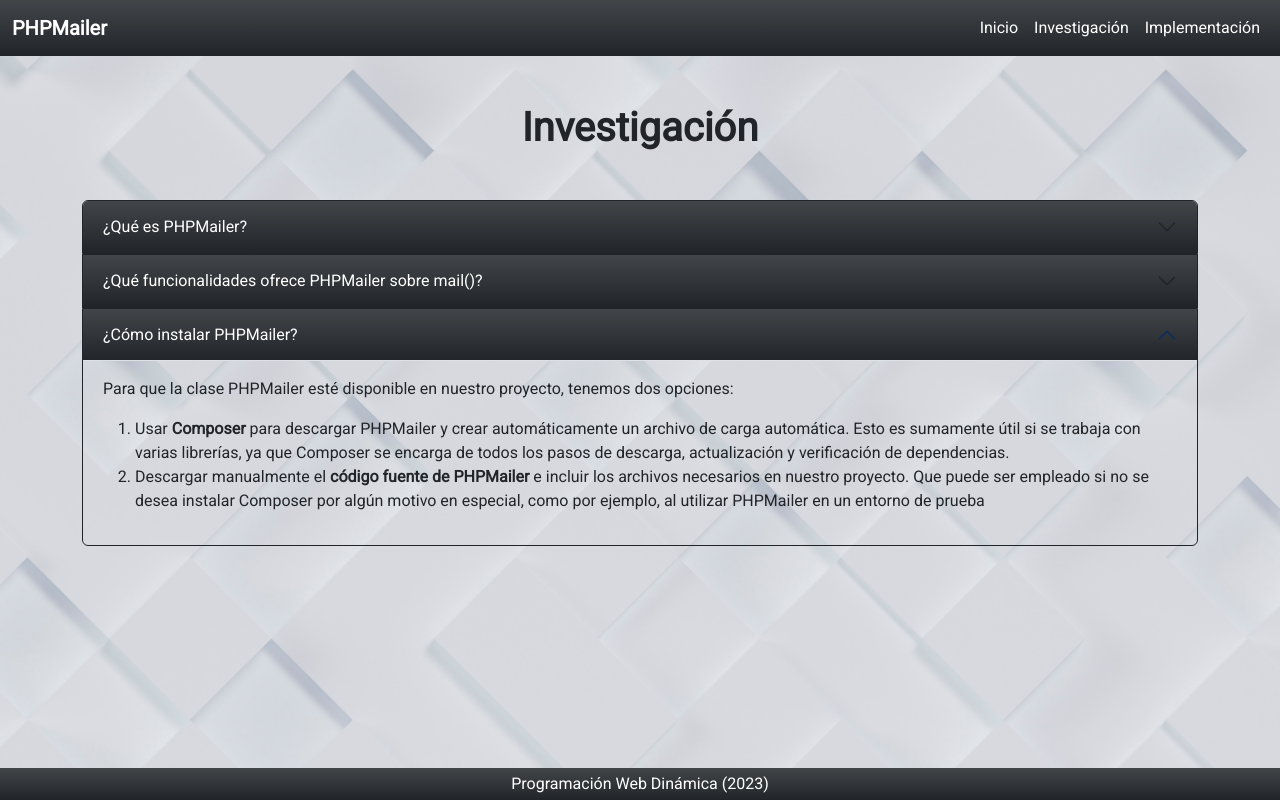
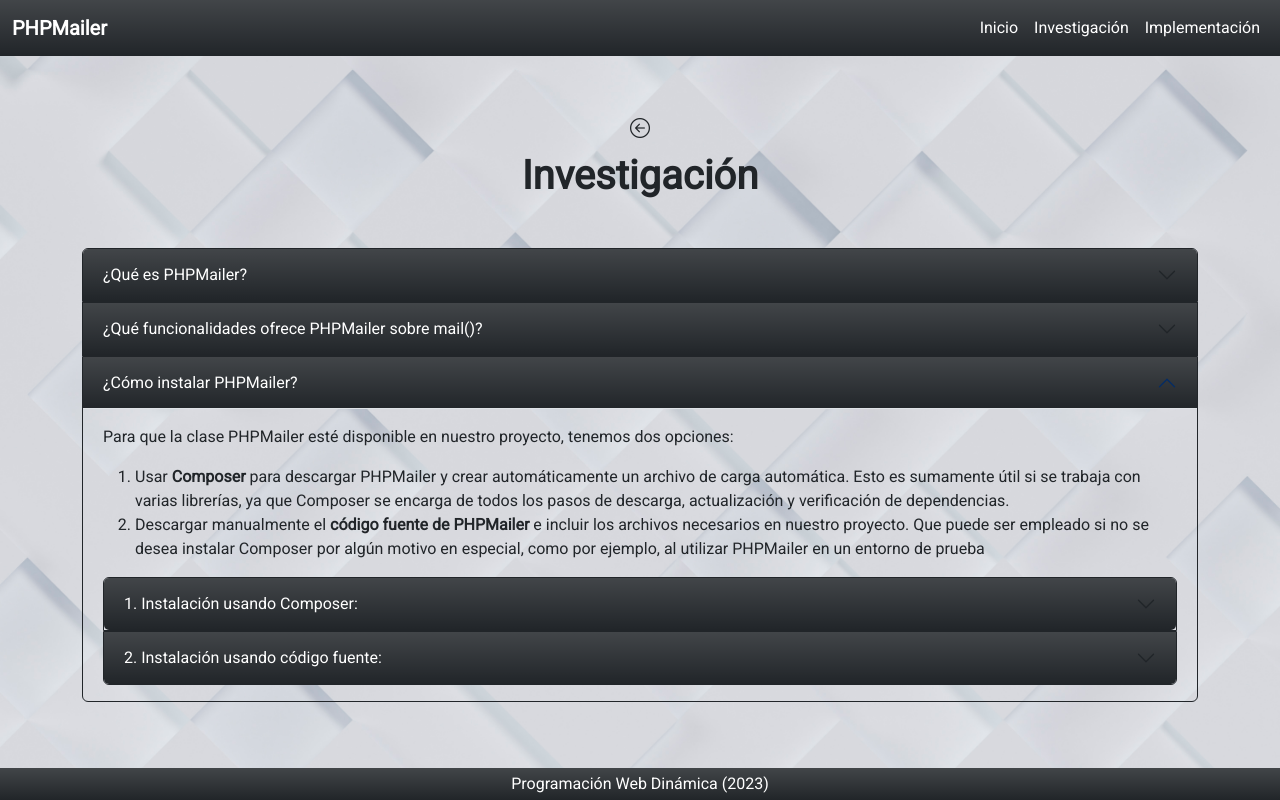
Before and after one commit to ELHACHESALTA/PWD-PHPMailer, a PHP site: page /vista/paginas/investigacion.php in a window 1280 px wide, after a click on "¿Cómo instalar PHPMailer?". Run offline with PHP 8.4, Linux system fonts and the light colour scheme; some libraries are stand-ins or nearby versions.

Commit message:
Correcciones menores e inicio de incorporación de botón volver atrás

```diff
--- a/control/ControlImplementacionAdjunto.php
+++ b/control/ControlImplementacionAdjunto.php
@@ -35,9 +35,9 @@
             //$mail->AltBody = 'This is the body in plain text for non-HTML mail clients';
 
             if($mail->send()){
-                $respuesta .= " <br> El mensaje se ha enviado con exito!";
+                $respuesta .= "<br><br>El mensaje se ha enviado con exito!";
             } else {
-                $respuesta .= " <br> El mensaje no se ha podido enviar. El error es: {$mail->ErrorInfo}";
+                $respuesta .= "<br><br>El mensaje no se ha podido enviar. El error es: {$mail->ErrorInfo}";
             }
             return $respuesta;
         }
--- a/vista/estructura/encabezado.php
+++ b/vista/estructura/encabezado.php
@@ -5,6 +5,7 @@
         <meta name="viewport" content="width=device-width, initial-scale=1.0">
         <title><?php echo $tituloPagina ?></title>
         <link rel="stylesheet" href="../css/bootstrap.min.css">
+        <link rel="stylesheet" href="https://cdn.jsdelivr.net/npm/bootstrap-icons@1.11.1/font/bootstrap-icons.css">
         <link rel="stylesheet" href="../css/style.css">
         <link rel="icon" type="image/jpg" href="../img/favicon.jpg"/>
     </head>
--- a/vista/paginas/implementacionAdjunto.php
+++ b/vista/paginas/implementacionAdjunto.php
@@ -3,6 +3,8 @@
     include_once("../estructura/encabezado.php");
 ?>
 
+<div class="d-flex justify-content-center">
+    <div class="w-50">
         <h1 class="mb-5 fw-bold">Envío con archivo adjunto</h1>
         <form action="../accion/accionImplementacionAdjunto.php" method="post" enctype="multipart/form-data" class="needs-validation p-5 border border-dark" novalidate>
             <div class="form-group">
@@ -49,6 +51,8 @@
             <input type="submit" class="btn btn-dark">
         </form>
         <script src="../js/function.js"></script>
+    </div>
+</div>
 
 <?php
     include_once("../estructura/pie.php");
--- a/vista/paginas/implementacionBD.php
+++ b/vista/paginas/implementacionBD.php
@@ -3,7 +3,11 @@
     include_once("../estructura/encabezado.php");
 ?>
 
-<h1 class="mb-5 fw-bold">Envío con base de datos</h1>
+<div class="d-flex justify-content-center">
+    <div class="w-50">
+        <h1 class="mb-5 fw-bold">Envío con base de datos</h1>
+    </div>
+</div>
 
 <?php
     include_once("../estructura/pie.php");
--- a/vista/paginas/implementacionBasica.php
+++ b/vista/paginas/implementacionBasica.php
@@ -3,6 +3,8 @@
     include_once("../estructura/encabezado.php");
 ?>
 
+<div class="d-flex justify-content-center">
+    <div class="w-50">
         <h1 class="mb-5 fw-bold">Envío de correo estándar</h1>
         <form action="../accion/accionImplementacionBasica.php" method="post" class="needs-validation p-5 border border-dark" novalidate>
             <div class="form-group">
@@ -39,6 +41,8 @@
             <input type="submit" class="btn btn-dark">
         </form>
         <script src="../js/function.js"></script>
+    </div>
+</div>
 
 <?php
     include_once("../estructura/pie.php");
--- a/vista/paginas/investigacion.php
+++ b/vista/paginas/investigacion.php
@@ -3,6 +3,7 @@
     include_once("../estructura/encabezado.php");
 ?>
 
+<button class="btn btn-lg text-center"><i class="bi bi-arrow-left-circle"></i></button>
 <h1 class="mb-5 fw-bold">Investigación</h1>
 <div class="accordion" id="investigacion">
     <div class="accordion-item bg-transparent border border-dark">
@@ -46,6 +47,31 @@
                     <li>Usar <b>Composer</b> para descargar PHPMailer y crear automáticamente un archivo de carga automática. Esto es sumamente útil si se trabaja con varias librerías, ya que Composer se encarga de todos los pasos de descarga, actualización y verificación de dependencias.</li>
                     <li>Descargar manualmente el <b>código fuente de PHPMailer</b> e incluir los archivos necesarios en nuestro proyecto. Que puede ser empleado si no se desea instalar Composer por algún motivo en especial, como por ejemplo, al utilizar PHPMailer en un entorno de prueba</li>
                 </ol>
+                <div class="accordion" id="instalacion">
+                    <div class="accordion-item bg-transparent border border-dark">
+                        <h2 class="accordion-header">
+                            <button class="accordion-button collapsed text-white bg-dark bg-gradient" type="button" data-bs-toggle="collapse" data-bs-target="#instalacion1" aria-expanded="false" aria-controls="instalacion1">
+                                1. Instalación usando Composer:
+                            </button>
+                        </h2>
+                        <div id="instalacion1" class="accordion-collapse collapse" data-bs-parent="#instalacion">
+                            <div class="accordion-body text-start">
+                                <p>Composer es un administrador de dependencias para PHP que permite descargar, instalar y mantener actualizadas las extensiones y librerías de PHP.</p>
+                            </div>
+                        </div>
+                    </div>
+                    <div class="accordion-item bg-transparent border border-dark">
+                        <h2 class="accordion-header">
+                            <button class="accordion-button collapsed text-white bg-dark bg-gradient" type="button" data-bs-toggle="collapse" data-bs-target="#instalacion2" aria-expanded="false" aria-controls="instalacion2">
+                                2. Instalación usando código fuente:
+                            </button>
+                        </h2>
+                        <div id="instalacion2" class="accordion-collapse collapse" data-bs-parent="#instalacion">
+                            <div class="accordion-body text-start">
+                            </div>
+                        </div>
+                    </div>
+                </div>
             </div>
         </div>
     </div>
```
Also changed, not shown: vista/paginas/implementacion.php (+9 -5 lines). Lines whose indentation alone changed are shown as unchanged.
